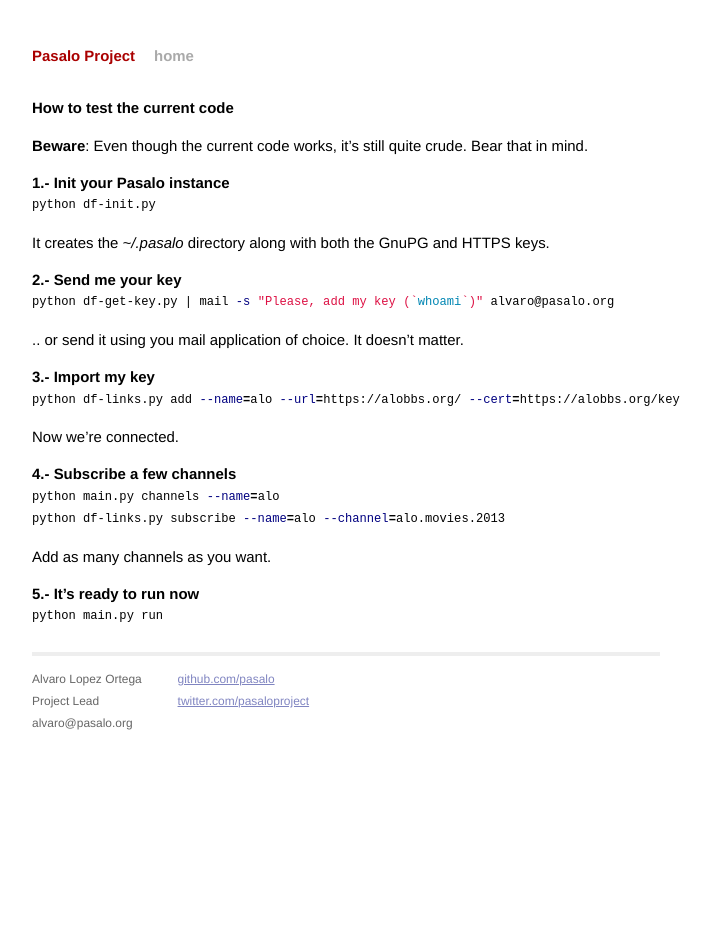
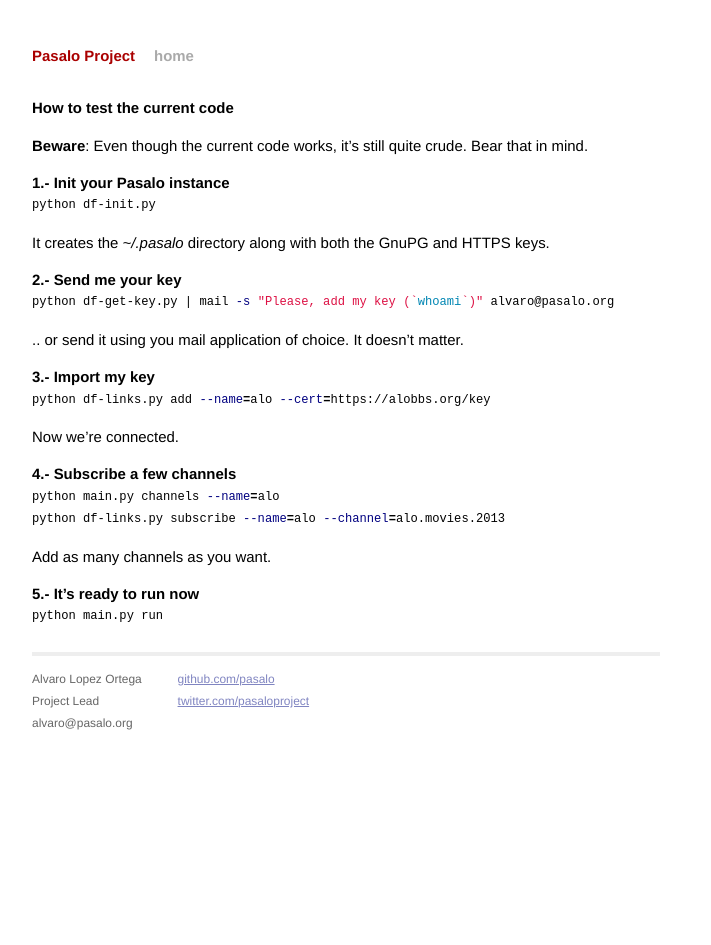
Before and after one commit to pasalo/pasalo.github.io, a Jekyll site: the page built from test.md, in a window 1280 px wide. Shown: the whole page, without its empty margins (294-1005 px from the left). Built offline with Jekyll 4.4.1, drawn with Linux system fonts in a browser that asks for light colours; Markdown is read by kramdown in place of the engine named in the settings.

Commit message:
The URL is now bundled with the key. There is no need to add it manually.

```diff
--- a/test.md
+++ b/test.md
@@ -24,7 +24,7 @@ python df-get-key.py | mail -s "Please, add my key (`whoami`)" alvaro@pasalo.org
 
 ### 3.- Import my key
 ~~~ bash
-python df-links.py add --name=alo --url=https://alobbs.org/ --cert=https://alobbs.org/key
+python df-links.py add --name=alo --cert=https://alobbs.org/key
 ~~~
 Now we're connected.
 
```
